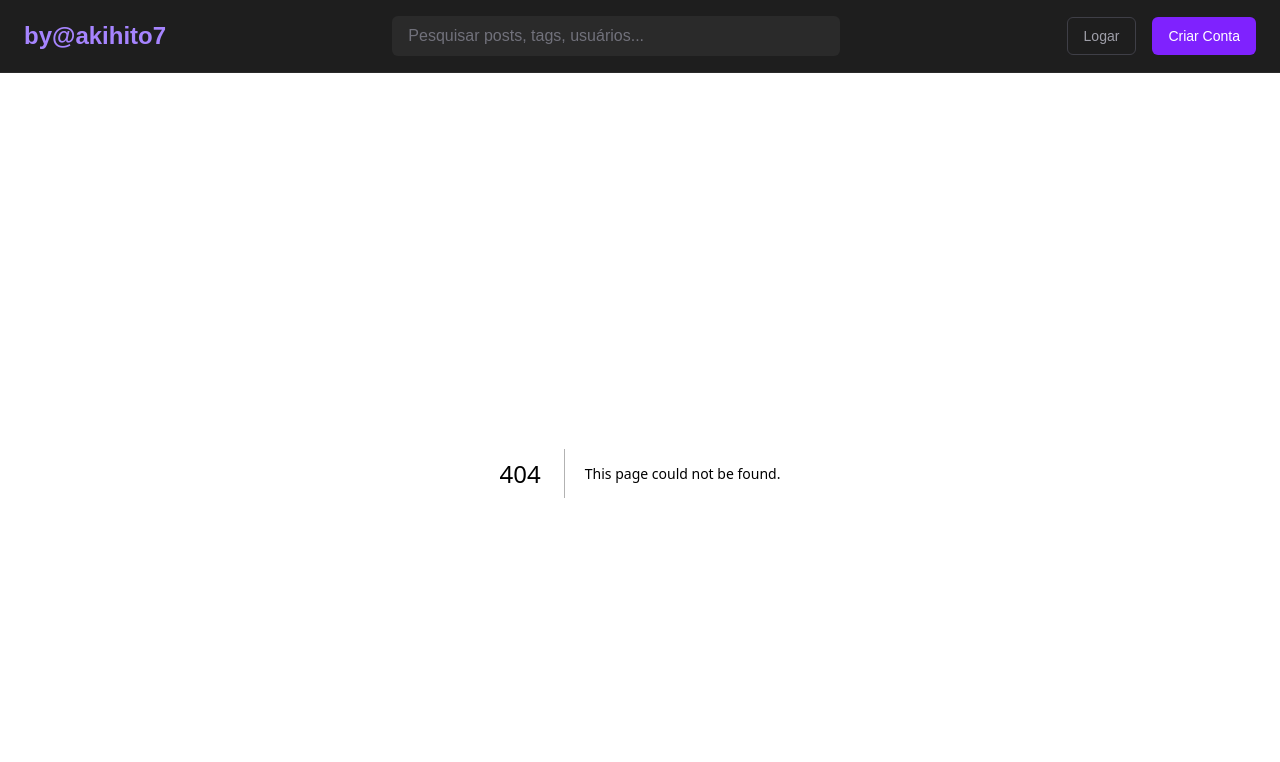
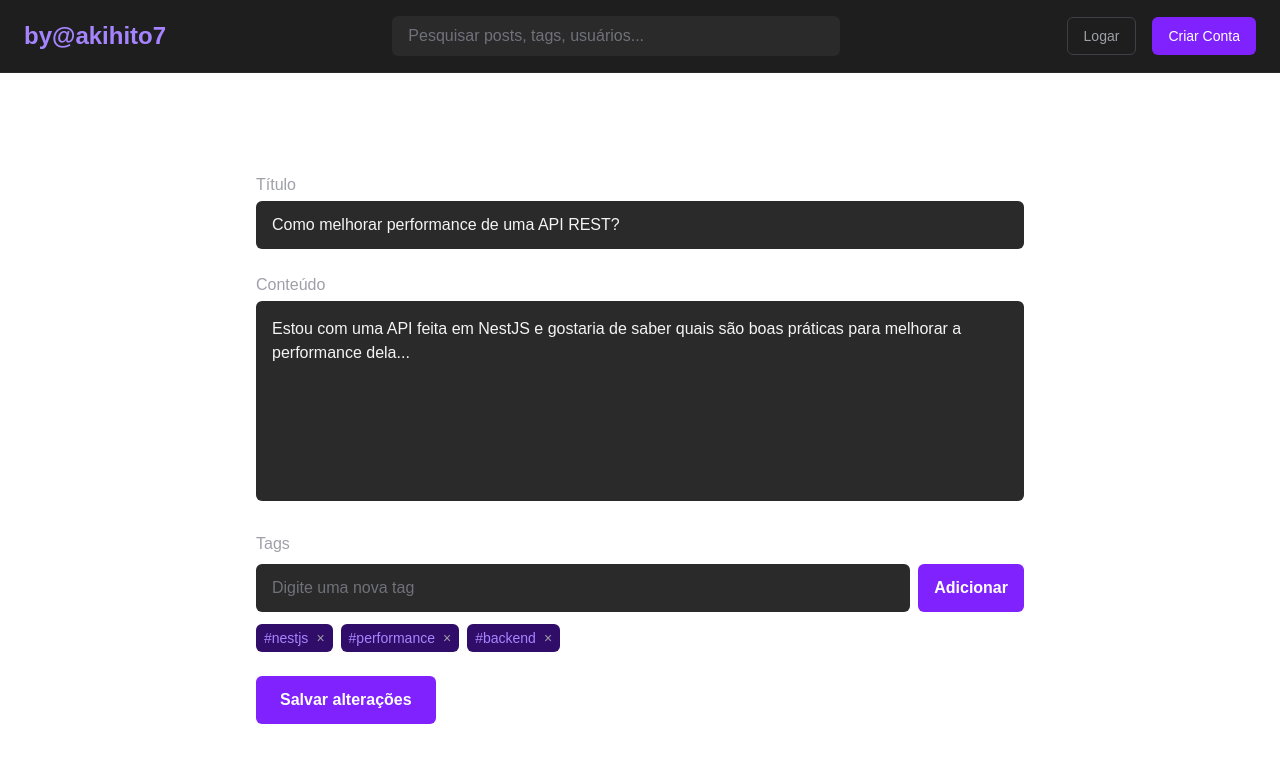
Before and after one commit to Akihito7/front-forum, a Next.js app: page /post/edit/1 in a window 1280 px wide. Before the commit this address had no page. Shown: the top 762 px of the page. Built offline with nearby package versions, Linux system fonts and the light colour scheme.

Commit message:
feat : dded create post and edit post

```diff
--- /dev/null
+++ b/src/app/(auth)/post/create/page.tsx
@@ -0,0 +1,110 @@
+'use client'
+
+import { useState } from 'react'
+
+export default function CreatePostPage() {
+  const [title, setTitle] = useState('')
+  const [content, setContent] = useState('')
+  const [tagInput, setTagInput] = useState('')
+  const [tags, setTags] = useState<string[]>([])
+
+  const handleAddTag = () => {
+    const newTag = tagInput.trim()
+
+    if (newTag && !tags.includes(newTag)) {
+      setTags([...tags, newTag])
+    }
+
+    setTagInput('')
+  }
+
+  const handleRemoveTag = (tagToRemove: string) => {
+    setTags(tags.filter((tag) => tag !== tagToRemove))
+  }
+
+  const handleSubmit = (e: React.FormEvent) => {
+    e.preventDefault()
+
+    console.log({
+      title,
+      content,
+      tags,
+    })
+
+  }
+
+  return (
+    <div className="max-w-[800px] mx-auto px-4 py-10">
+      <h1 className="text-3xl font-bold text-white mb-6">Criar novo post</h1>
+
+      <form onSubmit={handleSubmit} className="space-y-6">
+        <div>
+          <label className="block text-zinc-400 mb-1 font-medium">Título</label>
+          <input
+            type="text"
+            value={title}
+            onChange={(e) => setTitle(e.target.value)}
+            placeholder="Ex: Como usar PostgreSQL com NestJS"
+            className="w-full bg-[#2a2a2a] text-zinc-100 rounded-md px-4 py-3 placeholder:text-zinc-500 focus:outline-none focus:ring-2 focus:ring-violet-500 transition"
+          />
+        </div>
+
+        <div>
+          <label className="block text-zinc-400 mb-1 font-medium">Conteúdo</label>
+          <textarea
+            value={content}
+            onChange={(e) => setContent(e.target.value)}
+            placeholder="Digite o conteúdo do post aqui..."
+            className="w-full min-h-[200px] bg-[#2a2a2a] text-zinc-100 rounded-md p-4 resize-none focus:outline-none focus:ring-2 focus:ring-violet-500"
+          />
+        </div>
+
+        <div>
+          <label className="block text-zinc-400 mb-2 font-medium">Tags</label>
+
+          <div className="flex gap-2 mb-3">
+            <input
+              type="text"
+              value={tagInput}
+              onChange={(e) => setTagInput(e.target.value)}
+              placeholder="Digite uma tag e clique em adicionar"
+              className="flex-1 bg-[#2a2a2a] text-zinc-100 rounded-md px-4 py-3 placeholder:text-zinc-500 focus:outline-none focus:ring-2 focus:ring-violet-500 transition"
+            />
+            <button
+              type="button"
+              onClick={handleAddTag}
+              className="bg-violet-600 hover:bg-violet-700 text-white px-4 py-2 rounded-md font-semibold transition"
+            >
+              Adicionar
+            </button>
+          </div>
+
+          <div className="flex gap-2 flex-wrap">
+            {tags.map((tag) => (
+              <span
+                key={tag}
+                className="text-sm text-violet-400 bg-violet-950 px-2 py-1 rounded-md cursor-pointer flex items-center gap-1"
+              >
+                #{tag}
+                <button
+                  onClick={() => handleRemoveTag(tag)}
+                  className="text-zinc-400 hover:text-red-500 ml-1"
+                  type="button"
+                >
+                  ×
+                </button>
+              </span>
+            ))}
+          </div>
+        </div>
+
+        <button
+          type="submit"
+          className="bg-violet-600 hover:bg-violet-700 text-white px-6 py-3 rounded-md font-semibold transition"
+        >
+          Publicar post
+        </button>
+      </form>
+    </div>
+  )
+}
--- /dev/null
+++ b/src/app/(auth)/post/edit/[id]/page.tsx
@@ -0,0 +1,123 @@
+"use client";
+
+import { useState, useEffect } from "react";
+
+const mockPost = {
+  title: "Como melhorar performance de uma API REST?",
+  content:
+    "Estou com uma API feita em NestJS e gostaria de saber quais são boas práticas para melhorar a performance dela...",
+  tags: ["nestjs", "performance", "backend"],
+};
+
+export default function EditPostPage() {
+  const [title, setTitle] = useState("");
+  const [content, setContent] = useState("");
+  const [tagInput, setTagInput] = useState("");
+  const [tags, setTags] = useState<string[]>([]);
+
+  // Carrega os dados simulados
+  useEffect(() => {
+    setTitle(mockPost.title);
+    setContent(mockPost.content);
+    setTags(mockPost.tags);
+  }, []);
+
+  const handleAddTag = () => {
+    const newTag = tagInput.trim();
+    if (newTag && !tags.includes(newTag)) {
+      setTags([...tags, newTag]);
+    }
+    setTagInput("");
+  };
+
+  const handleRemoveTag = (tagToRemove: string) => {
+    setTags(tags.filter((tag) => tag !== tagToRemove));
+  };
+
+  const handleSubmit = (e: React.FormEvent) => {
+    e.preventDefault();
+
+    const dataToSend = {
+      title,
+      content,
+      tags,
+    };
+
+    console.log("Atualizando post:", dataToSend);
+  };
+
+  return (
+    <div className="max-w-[800px] mx-auto px-4 py-10">
+      <h1 className="text-3xl font-bold text-white mb-6">Editar post</h1>
+
+      <form onSubmit={handleSubmit} className="space-y-6">
+        <div>
+          <label className="block text-zinc-400 mb-1 font-medium">Título</label>
+          <input
+            type="text"
+            value={title}
+            onChange={(e) => setTitle(e.target.value)}
+            className="w-full bg-[#2a2a2a] text-zinc-100 rounded-md px-4 py-3 placeholder:text-zinc-500 focus:outline-none focus:ring-2 focus:ring-violet-500 transition"
+          />
+        </div>
+
+        <div>
+          <label className="block text-zinc-400 mb-1 font-medium">
+            Conteúdo
+          </label>
+          <textarea
+            value={content}
+            onChange={(e) => setContent(e.target.value)}
+            className="w-full min-h-[200px] bg-[#2a2a2a] text-zinc-100 rounded-md p-4 resize-none focus:outline-none focus:ring-2 focus:ring-violet-500"
+          />
+        </div>
+
+        <div>
+          <label className="block text-zinc-400 mb-2 font-medium">Tags</label>
+
+          <div className="flex gap-2 mb-3">
+            <input
+              type="text"
+              value={tagInput}
+              onChange={(e) => setTagInput(e.target.value)}
+              placeholder="Digite uma nova tag"
+              className="flex-1 bg-[#2a2a2a] text-zinc-100 rounded-md px-4 py-3 placeholder:text-zinc-500 focus:outline-none focus:ring-2 focus:ring-violet-500 transition"
+            />
+            <button
+              type="button"
+              onClick={handleAddTag}
+              className="bg-violet-600 hover:bg-violet-700 text-white px-4 py-2 rounded-md font-semibold transition"
+            >
+              Adicionar
+            </button>
+          </div>
+
+          <div className="flex gap-2 flex-wrap">
+            {tags.map((tag) => (
+              <span
+                key={tag}
+                className="text-sm text-violet-400 bg-violet-950 px-2 py-1 rounded-md cursor-pointer flex items-center gap-1"
+              >
+                #{tag}
+                <button
+                  onClick={() => handleRemoveTag(tag)}
+                  className="text-zinc-400 hover:text-red-500 ml-1"
+                  type="button"
+                >
+                  ×
+                </button>
+              </span>
+            ))}
+          </div>
+        </div>
+
+        <button
+          type="submit"
+          className="bg-violet-600 hover:bg-violet-700 text-white px-6 py-3 rounded-md font-semibold transition"
+        >
+          Salvar alterações
+        </button>
+      </form>
+    </div>
+  );
+}
```
